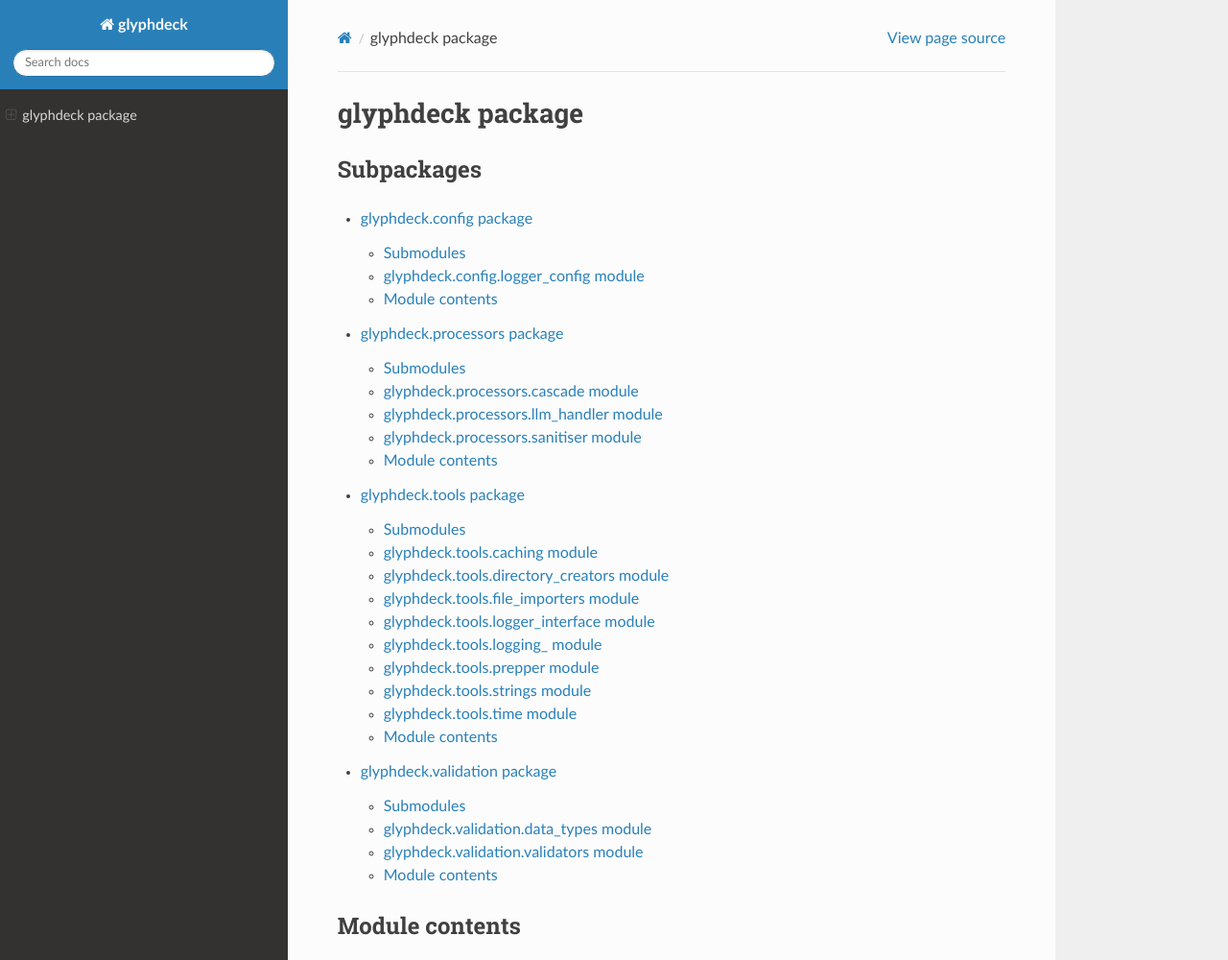
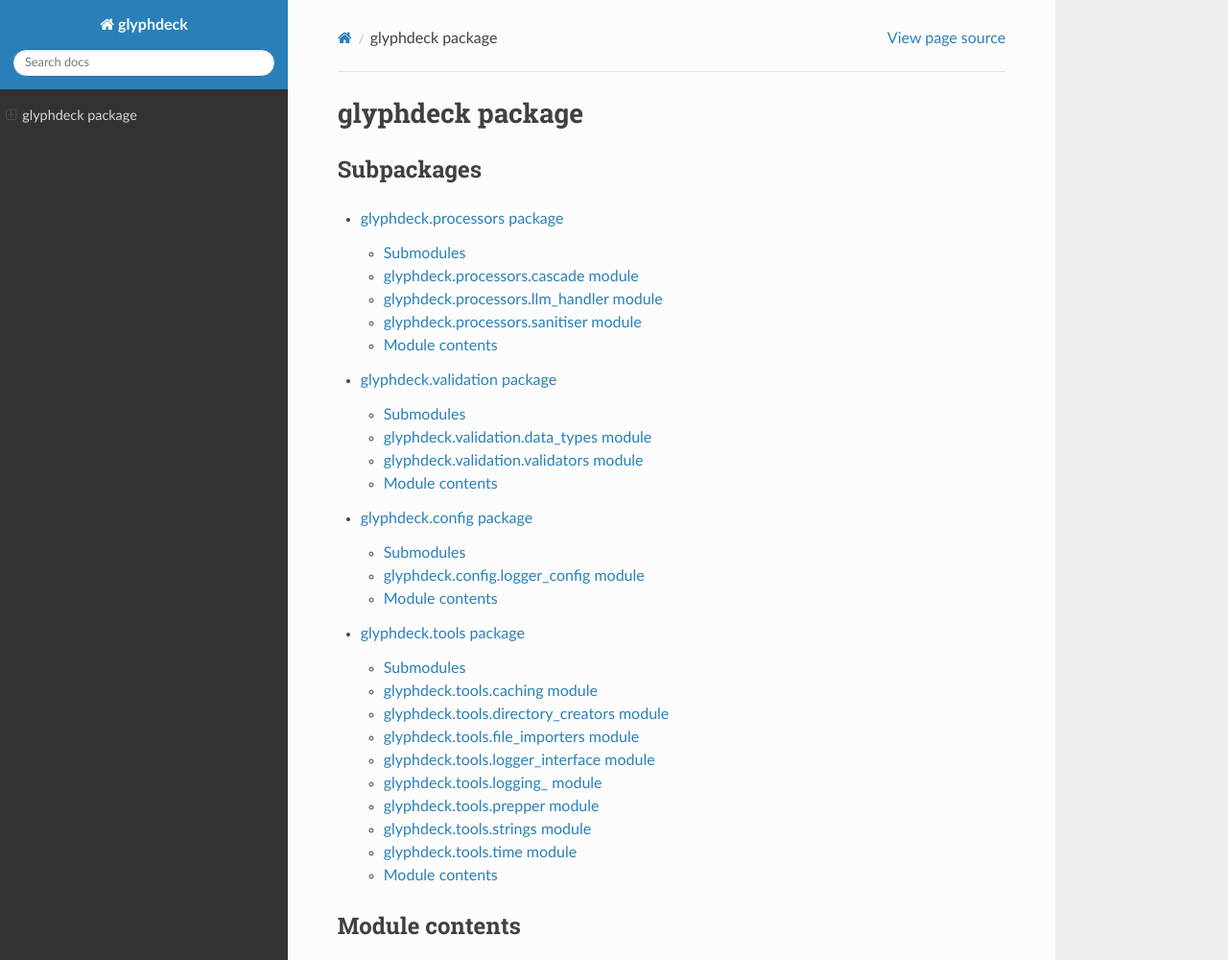
Before and after one commit to Kyle-Ross/glyphdeck, a Sphinx documentation site: the page built from docs/glyphdeck.rst, in a window 1280 px wide and 1234 px high, cut to the strip 0-1000 px from the top of the window. Shown: the whole strip at 96% size. Built offline with Sphinx 7.4.7 and the Read the Docs theme 2.0.0, drawn with Linux system fonts in a browser that asks for light colours.

Commit message:
Prepared library level rst

```diff
--- a/docs/glyphdeck.rst
+++ b/docs/glyphdeck.rst
@@ -7,10 +7,10 @@ Subpackages
 .. toctree::
    :maxdepth: 4
 
+   glyphdeck.processors
+   glyphdeck.validation
    glyphdeck.config
-   glyphdeck.processors
    glyphdeck.tools
-   glyphdeck.validation
 
 Module contents
 ---------------
```
